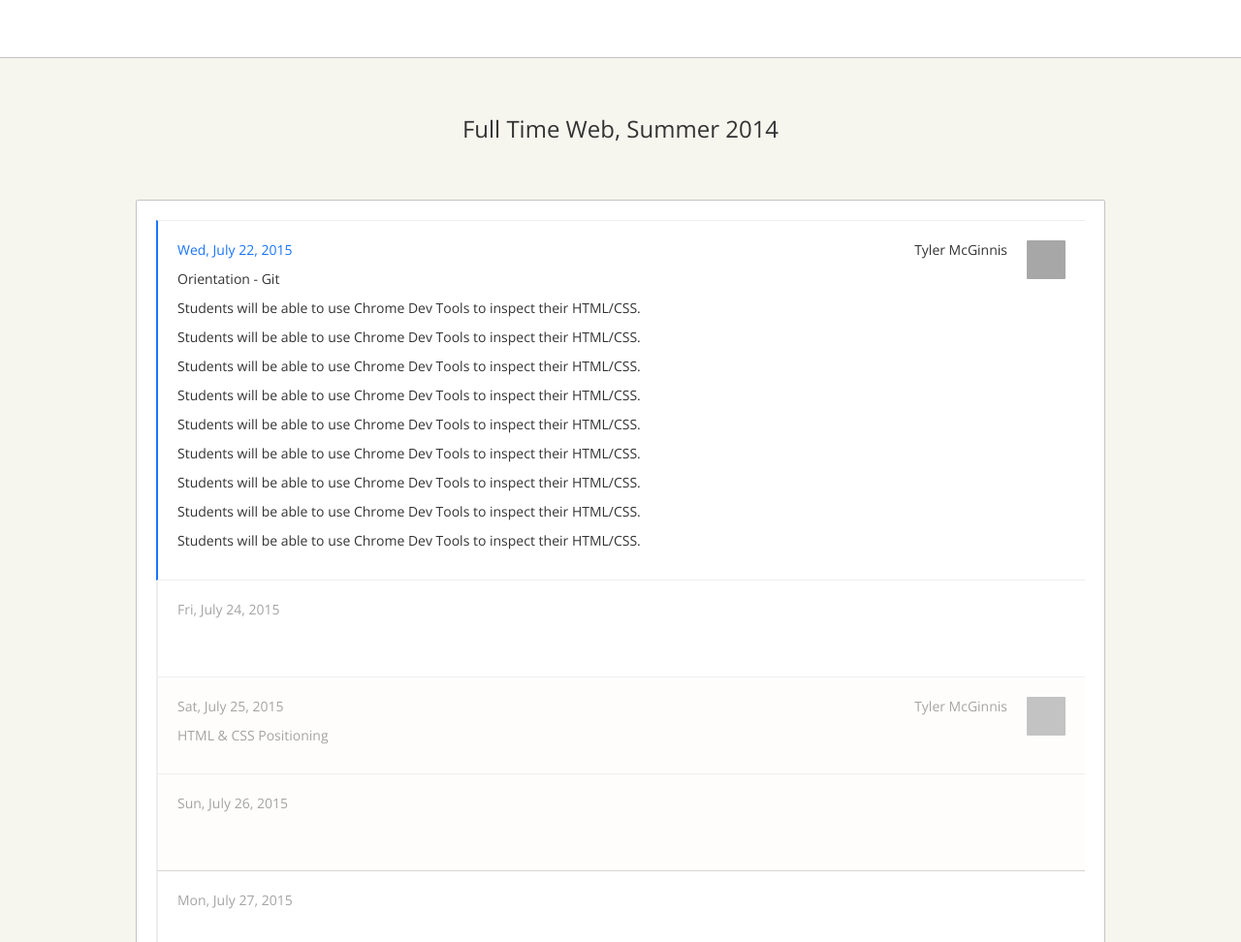
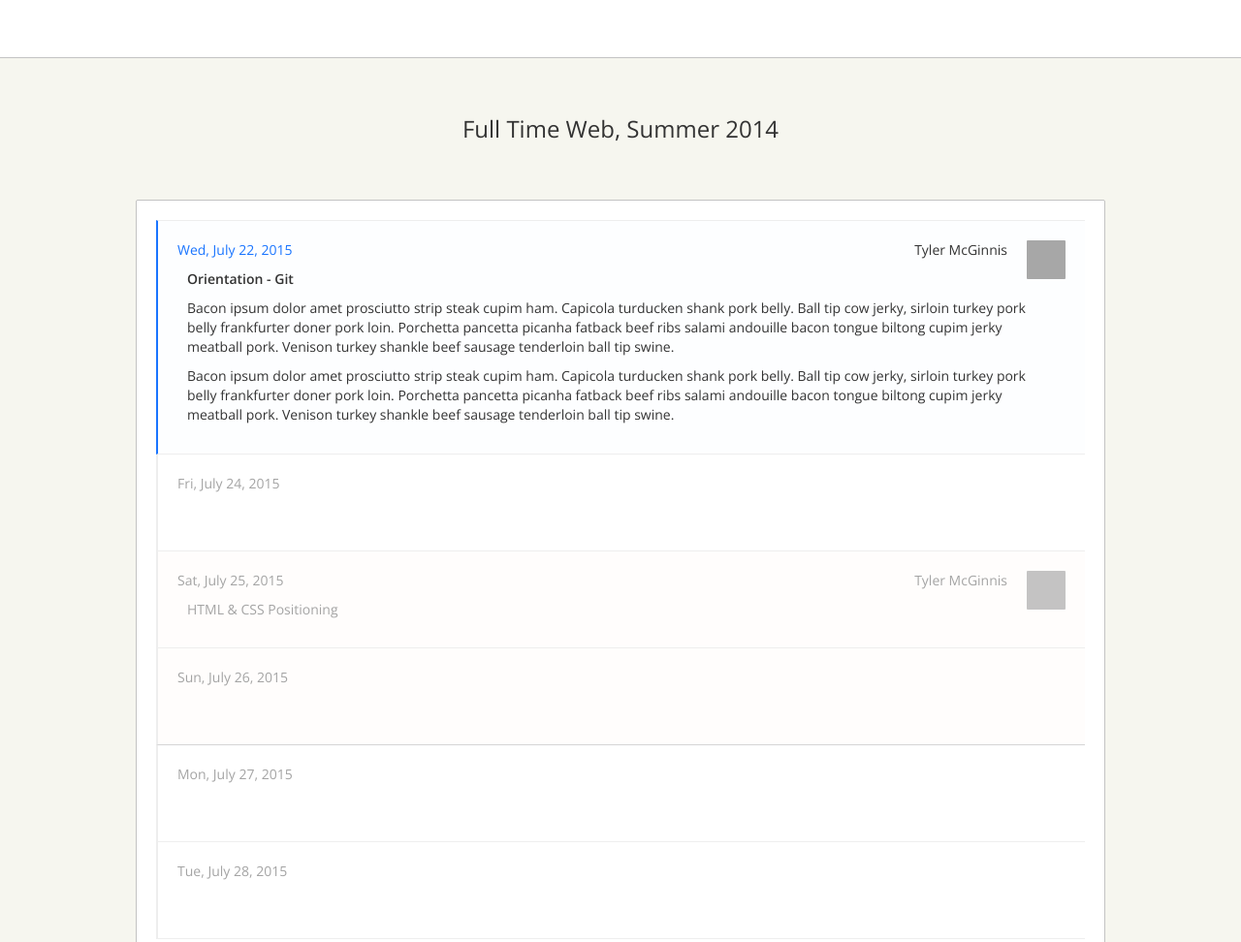
Before and after one commit to jasondawson/devkittens, a website: page index.html at #!/calendar in a window 1280 px wide. Shown: the top 972 px of the page at 97% size. Drawn offline with nearby package versions, Linux system fonts and the light colour scheme; some packages are replaced by stand-ins of ours; grey boxes are pictures that could not be loaded.

Commit message:
Improved ux.ui on calendar view.

```diff
--- a/public/directives/activateDay.js
+++ b/public/directives/activateDay.js
@@ -6,15 +6,36 @@ angular.module('devKittens')
 		scope: true,
 		link: function (scope, elem, attrs) {
 			var expandDay = function () {
-				if (elem.hasClass('active-date')) return;
+				if (elem.hasClass('active-date')) return collapseDay();
 
 				// remove all active classes
 				$('.day').each(function (thing, other) {
 					$(this).removeClass('active-date');
 				})
 
+
+				// scroll to active day
+				var activeId = '#' + attrs.id;
+				$('html, body').animate({scrollTop:$(activeId).position().top +120}, 350);
+
 				//add active class
-				elem.addClass('active-date', {duration: 100});
+				if (elem.height < 60) {
+					elem.addClass('active-date');
+				} else {
+					elem.addClass('active-date', {duration: 100});
+				}
+
+			}
+
+			var collapseDay = function () {
+				// remove all active classes
+				$('.day').each(function (thing, other) {
+					if ($(this).height() < 60) {
+						$(this).removeClass('active-date');
+					} else {
+						$(this).removeClass('active-date', {duration: 100});
+					}
+				})
 			}
 
 			elem.bind('click', expandDay);
--- a/public/services/calendarService.js
+++ b/public/services/calendarService.js
@@ -12,7 +12,7 @@ angular.module('devKittens')
 			topic: 'Orientation - Git',
 			date: new Date(),
 			lessonPlan: 'https://docs.google.com/a/devmounta.in/document/d/1d',
-			objectives: 'Students will be able to use Chrome Dev Tools to inspect their HTML/CSS.',
+			objectives: 'Bacon ipsum dolor amet prosciutto strip steak cupim ham. Capicola turducken shank pork belly. Ball tip cow jerky, sirloin turkey pork belly frankfurter doner pork loin. Porchetta pancetta picanha fatback beef ribs salami andouille bacon tongue biltong cupim jerky meatball pork. Venison turkey shankle beef sausage tenderloin ball tip swine.',
 			projects:  'https://github.com/DevMountain/learn-git',
 			instructorName: 'Tyler McGinnis',
 			instructorImg: 'https://avatars0.githubusercontent.com/u/2933430?v=3&s=460'
@@ -28,6 +28,7 @@ angular.module('devKittens')
 			topic: 'HTML & CSS Positioning',
 			date: new Date('2015-07-25'),
 			lessonPlan: 'https://docs.google.com/a/devmounta.in/document/d/1d',
+			objectives: 'Bacon ipsum dolor amet prosciutto strip steak cupim ham. Capicola turducken shank pork belly. Ball tip cow jerky, sirloin turkey pork belly frankfurter doner pork loin.',
 			projects:  'https://github.com/DevMountain/learn-git',
 			instructorName: 'Tyler McGinnis',
 			instructorImg: 'https://avatars0.githubusercontent.com/u/2933430?v=3&s=460'
--- a/public/styles/calendar.css
+++ b/public/styles/calendar.css
@@ -70,45 +70,48 @@
 			display: inline-block;
 		}
 
-	  /*.cal .gradient {
-			height: 20px;
-			width: 100%;
-			position: absolute;
-			bottom: 0;
-			left: 0;
-			background: -webkit-linear-gradient(transparent, #fff);
-			background: -o-linear-gradient(transparent, #fff);
-			background: -moz-linear-gradient(transparent, #fff);
-			background: linear-gradient(transparent, #fff);
+		/*COURSE BODY*/
+		.cal .course-body {
+			display: none;
+			padding: 0 10px;
 		}
 
-		.cal .weekend .gradient {
-			background: -webkit-linear-gradient(transparent, rgba(251, 249, 248, 1));
-			background: -o-linear-gradient(transparent, rgba(251, 249, 248, 1));
-			background: -moz-linear-gradient(transparent, rgba(251, 249, 248, 1));
-			background: linear-gradient(transparent, rgba(251, 249, 248, 1));
-		}*/
+		/*COURSE TITLE*/
+		.cal .course-title {
+			padding: 0 10px;
+		}
 
 	/*DAY TYPES*/
 	.cal .day-date {
 		color: #A4A4A4;
 	}
 
+
 	.cal .active-date {
 		border-left: 2px solid #1a75ff !important;
+		background-color: #FDFEFF;
 		min-height: 100px;
 		height: auto;
 	}
 		.cal .active-date .day-date {
 			color: #1a75ff !important;
 		}
-
 		.cal .active-date .instructor-wrapper img {
 			opacity: 0.9;
 		}
 
 		.cal .active-date p {
 			color: #333;
+		}
+
+		/*COURSE TITLE*/
+		.cal .active-date .course-title {
+			font-weight: 600;
+		}
+
+		/*COURSE BODY*/
+		.cal .active-date .course-body {
+			display: inherit;
 		}
 
 	.cal .weekend {
@@ -122,13 +125,6 @@
 	.cal .last-day {
 		border-bottom: 1px solid #D5D5D5;
 	}
-
-
-
-	.cal .card {
-
-	}
-
 
 
 /*BOTTOM AFTER EFFECTS*/
--- a/public/templates/calendar.html
+++ b/public/templates/calendar.html
@@ -30,18 +30,15 @@
 			<img ng-src="{{event.instructorImg}}">
 		</div>
 
+		<span class="course-body">
 
+			<!-- OBJECTIVES -->
+			<p>{{event.objectives}}</p>
+			<p>{{event.objectives}}</p>
 
-		<!-- OBJECTIVES -->
-		<p>{{event.objectives}}</p>
-		<p>{{event.objectives}}</p>
-		<p>{{event.objectives}}</p>
-		<p>{{event.objectives}}</p>
-		<p>{{event.objectives}}</p>
-		<p>{{event.objectives}}</p>
-		<p>{{event.objectives}}</p>
-		<p>{{event.objectives}}</p>
-		<p>{{event.objectives}}</p>
+			<!-- <div class="card"></div> -->
+
+		</span>
 
 		<div class="gradient"></div>
 	</div>
```
